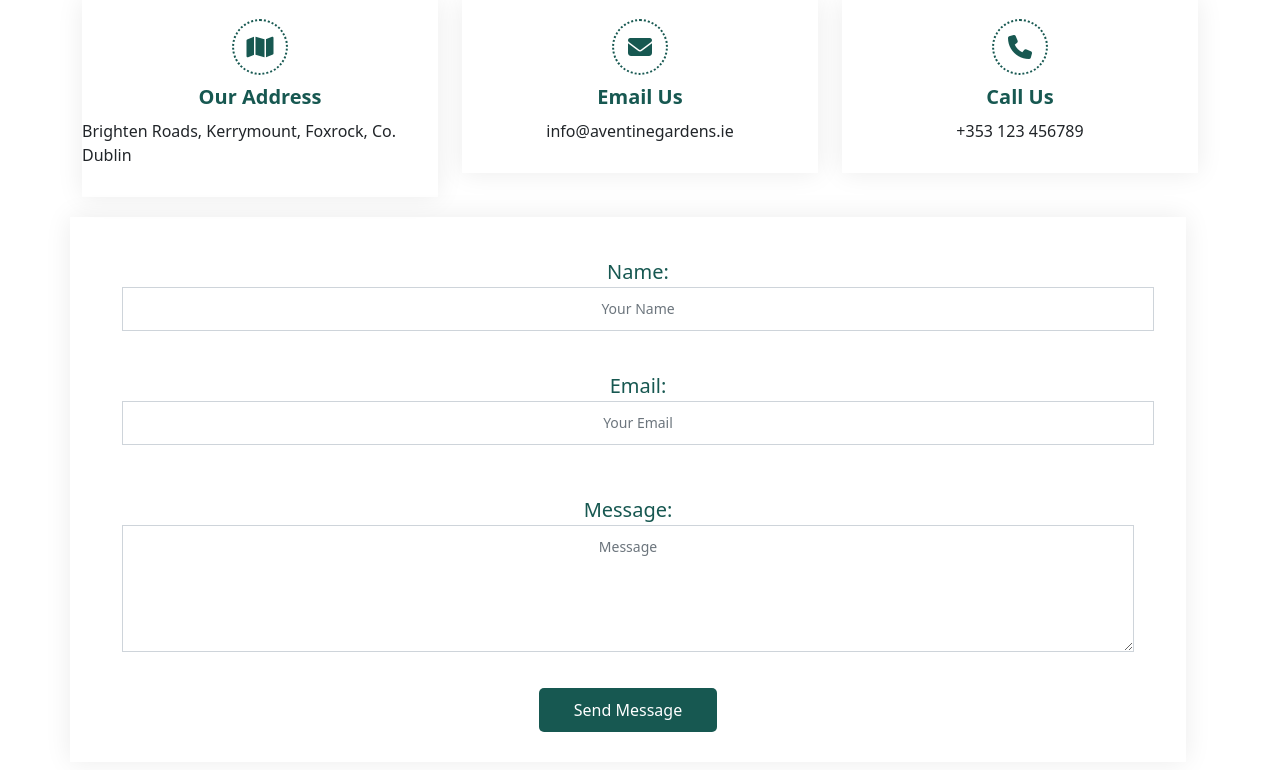
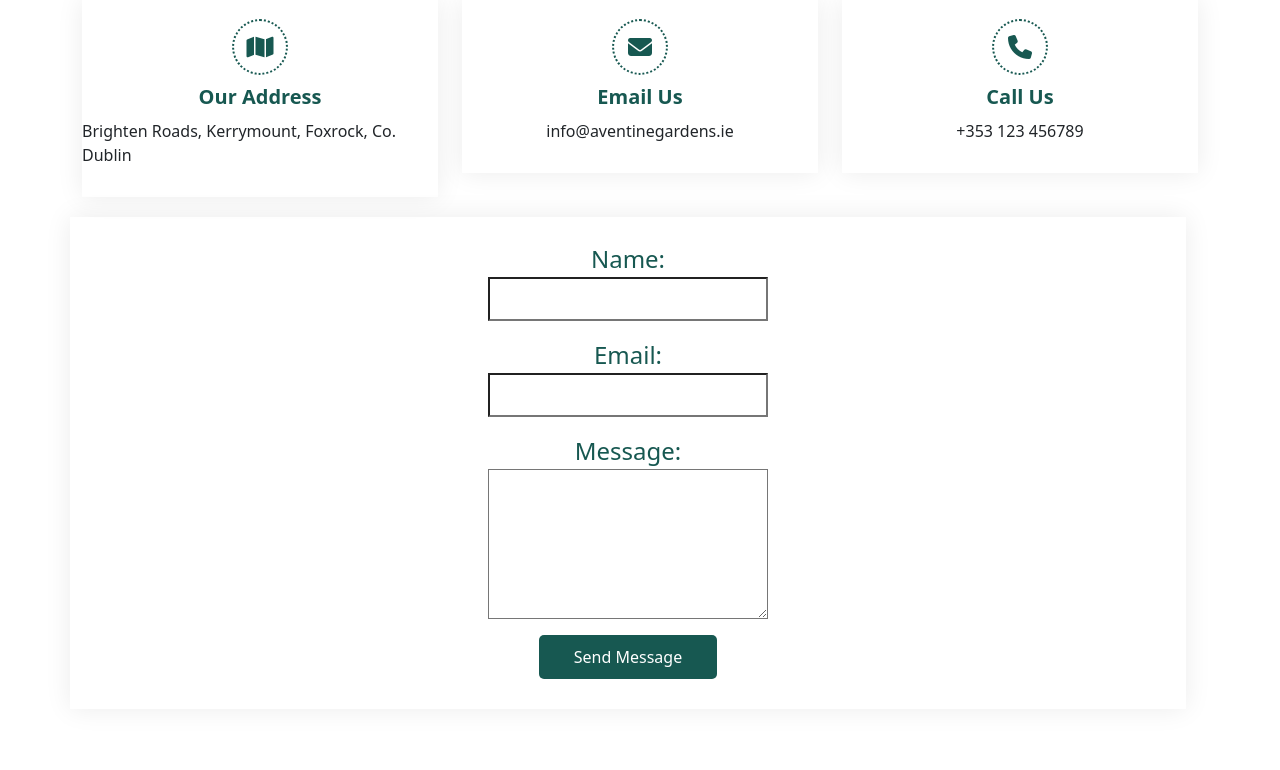
Before and after one commit to VictoriaT87/P4-Aventine-Wellness, a Django app: page /contact in a window 1280 px wide. Shown: the part 182-952 px from the top of the page. Run offline with Django 3.2, Linux system fonts and the light colour scheme; some libraries are stand-ins or nearby versions.

Commit message:
Add contact form/view to home app

```diff
--- a/aventine/asgi.py
+++ b/aventine/asgi.py
@@ -11,6 +11,6 @@ import os
 
 from django.core.asgi import get_asgi_application
 
-os.environ.setdefault('DJANGO_SETTINGS_MODULE', 'aventine.settings')
+os.environ.setdefault("DJANGO_SETTINGS_MODULE", "aventine.settings")
 
 application = get_asgi_application()
--- a/aventine/wsgi.py
+++ b/aventine/wsgi.py
@@ -11,6 +11,6 @@ import os
 
 from django.core.wsgi import get_wsgi_application
 
-os.environ.setdefault('DJANGO_SETTINGS_MODULE', 'aventine.settings')
+os.environ.setdefault("DJANGO_SETTINGS_MODULE", "aventine.settings")
 
 application = get_wsgi_application()
--- /dev/null
+++ b/home/forms.py
@@ -0,0 +1,7 @@
+from django import forms
+
+
+class ContactForm(forms.Form):
+    name = forms.CharField(max_length=255)
+    email = forms.EmailField()
+    message = forms.CharField(widget=forms.Textarea)
--- a/home/views.py
+++ b/home/views.py
@@ -1,4 +1,8 @@
-from django.shortcuts import render
+from django.shortcuts import render, redirect
+from django.http import HttpResponseRedirect, HttpResponse
+from .forms import ContactForm
+from django.core.mail import send_mail, BadHeaderError
+from django.contrib import messages
 
 # Create your views here.
 
@@ -17,8 +21,79 @@ def about(request):
     return render(request, "about.html")
 
 
+# def contact(request):
+#     """
+#     Contact Page
+#     """
+#     def get_success_url(self):
+#         return reverse("contact")
+
+#     if request.method == 'POST':
+#         form = ContactForm(request.POST)
+
+#         if form.is_valid():
+#             name = form.cleaned_data['name']
+#             email = form.cleaned_data['email']
+#             message = form.cleaned_data['message']
+
+#             messages.success(self.request, "Your appointment was successfully booked!")
+#             super().form_valid(form)
+#             return HttpResponseRedirect(self.get_success_url())
+#         else:
+#             return HttpResponseRedirect(self.get_success_url())
+
+
+# def contact(request):
+#     form = ContactForm
+
+#     if request.method == "POST":
+#         contact_form = ContactForm(request.POST)
+#         if contact_form.is_valid():
+#             cd = contact_form.cleaned_data
+
+#             contact = Contact(
+#                 name=request.POST.get("name"),
+#                 email=request.POST.get("email"),
+#                 message=request.POST.get("message"),
+#             )
+#             contact.save()
+#             messages.success(
+#                    request, "Message sent! We'll be in touch soon.")
+
+#             return render(
+#                     request,
+#                    "contact.html",
+#                     )
+#         else:
+#             messages.warning(
+#                 request, "Failed to send message. Please try again.")
+
+#     return render(request, "contact.html", {"form": form})
+
+
 def contact(request):
-    """
-    Contact Page
-    """
-    return render(request, "contact.html")
+    # https://ordinarycoders.com/blog/article/build-a-django-contact-form-with-email-backend
+    if request.method == "POST":
+        form = ContactForm(request.POST)
+        if form.is_valid():
+            subject = "Aventine Contact Email"
+            body = {
+                "name": form.cleaned_data["name"],
+                "email": form.cleaned_data["email"],
+                "message": form.cleaned_data["message"],
+            }
+            message = "\n".join(body.values())
+
+            try:
+                send_mail(subject, message, "admin@example.com", ["admin@example.com"])
+            except BadHeaderError:
+                return HttpResponse("Invalid header found.")
+            messages.success(
+                request, "Your message was sent! We'll be in touch shortly."
+            )
+            return redirect("contact")
+        else:
+            messages.error(request, "Your message failed to send! Please try again.")
+
+    form = ContactForm()
+    return render(request, "contact.html", {"form": form})
--- a/static/css/style.css
+++ b/static/css/style.css
@@ -468,17 +468,19 @@ a {
     margin-bottom: 0;
 }
 
+
+
 .contact-form label {
     color: var(--color-default);
     text-align: center;
-    font-size: 1.25em;
+    font-size: 1.5em;
 }
 
 .contact-form {
     width: 100%;
     background: #fff;
     box-shadow: 0 0 25px rgba(0, 0, 0, 0.08);
-    padding: 30px;
+    padding: 0 30px 30px 30px;
 }
 
 .contact-form .form-group {
@@ -541,6 +543,7 @@ a {
 
 .contact-form input {
     height: 44px;
+    width: 20em;
 }
 
 .contact-form textarea {
@@ -560,14 +563,23 @@ a {
     color: var(--white);
 }
 
-@keyframes animate-loading {
-    0% {
-        transform: rotate(0deg);
-    }
+#contact-form {
+    display: flex;
+    flex-direction: column;
+    justify-content: center;
+    align-items: center;
+}
 
-    100% {
-        transform: rotate(360deg);
-    }
+#contact-form p {
+    display: flex;
+    flex-direction: column;
+    justify-content: center;
+    align-items: center;
+}
+
+#id_message {
+    height: 150px;
+    width: 20em;
 }
 
 .directions-text {
--- a/templates/contact.html
+++ b/templates/contact.html
@@ -2,6 +2,9 @@
 {% load static %}
 
 {% block content %}
+
+{% include 'includes/messages.html' %}
+
 
 <!-- ======= Contact Section ======= -->
 <section id="contact" class="contact m-3">
@@ -37,10 +40,21 @@
         </div>
 
         <div class="row gy-4 mt-1 contact-form">
+            <form method="POST" action="{% url 'contact' %}" id="contact-form">
+                {% csrf_token %}
+                {{form.as_p}}
+                <!-- <div class="col-lg-12">
+                    <h2>To send us a message, please fill in the form.</h2>
+                    {% csrf_token %}
+                    <form method="POST" action="{% url 'contact' %}" id="contact-form" role="form" class="email-form">
+                        {% csrf_token %}
+                        <div class="row gy-4">
+                            <div class="col-lg-12 form-group">
+                                <label for="name">Subject:</label>
+                                <input type="text" name="subject" class="form-control" id="subject"
+                                    placeholder="Subject" required>
 
-            <div class="col-lg-12">
-                <form id="contact-form" action="forms/contact.php" method="post" role="form" class="email-form">
-                    <div class="row gy-4">
+                            </div>
                             <div class="col-lg-12 form-group">
                                 <label for="name">Name:</label>
                                 <input type="text" name="name" class="form-control" id="name" placeholder="Your Name"
@@ -49,8 +63,8 @@
                             </div>
                             <div class="col-lg-12 form-group">
                                 <label for="email">Email:</label>
-                            <input type="email" class="form-control" name="email" id="email" placeholder="Your Email"
-                                required>
+                                <input type="email" class="form-control" name="email" id="email"
+                                    placeholder="Your Email" required>
                             </div>
                         </div>
                         <div class="form-group">
@@ -62,7 +76,8 @@
                             <div class="loading">Loading</div>
                             <div class="error-message"></div>
                             <div class="sent-message">Your message has been sent. Thank you!</div>
-                    </div>
+                        </div> -->
+
                         <div class="text-center"><button type="submit">Send Message</button></div>
                     </form>
                 </div><!-- End Contact Form -->
--- /dev/null
+++ b/templates/email_template.html
@@ -0,0 +1,3 @@
+{{ name }}
+{{ email }}
+{{ message }}
```
Also changed, not shown: aventine/settings.py (+118 -106 lines), aventine/urls.py (+5 -5 lines). Lines whose indentation alone changed are shown as unchanged.
